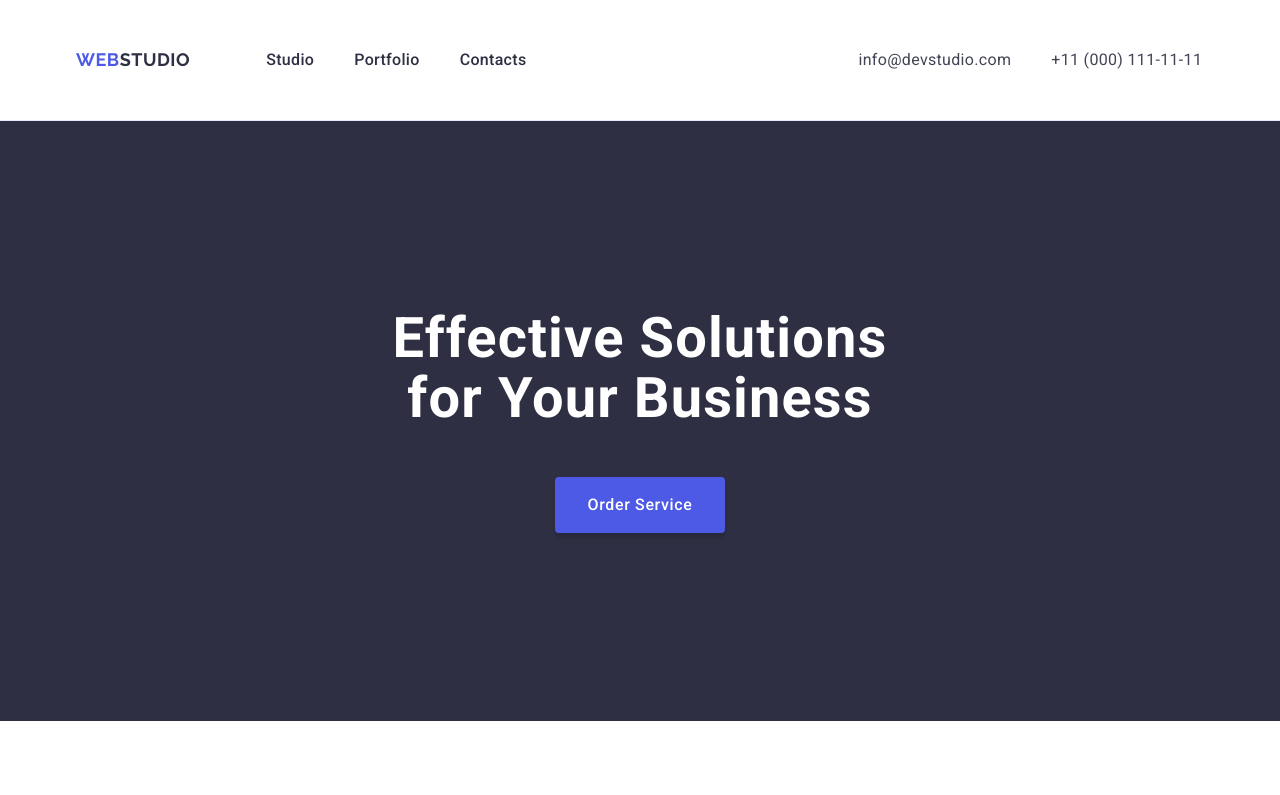
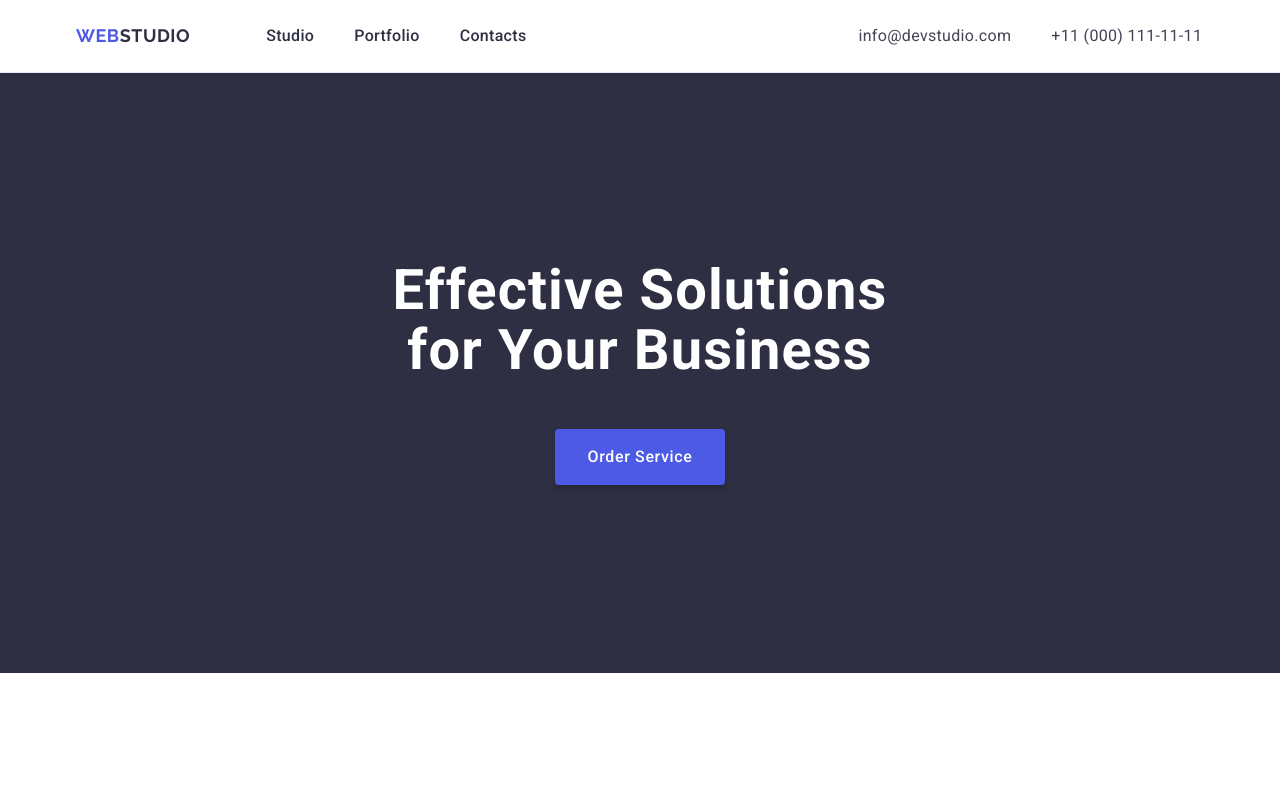
Before and after one commit to EugenePrygaro/goit-markup-hw-03, a plain HTML site: page index.html in a window 1280 px wide. Shown: the top 795 px of the page. Drawn offline with nearby package versions, Linux system fonts and the light colour scheme.

Commit message:
autocheck #5

```diff
--- a/css/styles.css
+++ b/css/styles.css
@@ -29,7 +29,7 @@ section {
 .container {
     max-width: 1158px;
     margin: 0 auto;
-    padding: 0 15px 0 15pxж
+    padding: 0 15px 0 15px;
 }
 
 .visually-hidden {
@@ -74,7 +74,6 @@ section {
     display: flex;
     align-items: center;
     gap: 332px;
-    padding: 24px 15px;
 }
 
 .navigation {
--- a/index.html
+++ b/index.html
@@ -42,7 +42,7 @@
             </section>
             <section class="advantages-section">
                 <div class="container advantages-section-container">
-                    <h2 class="section-header visually-hidden">Our Advantages</h2>
+                    <h2 class="visually-hidden">Our Advantages</h2>
                     <ul class="advantages-section-list">
                         <li class="advantages-section-item">
                             <h3 class="section-list-header">Strategy</h3>
```
